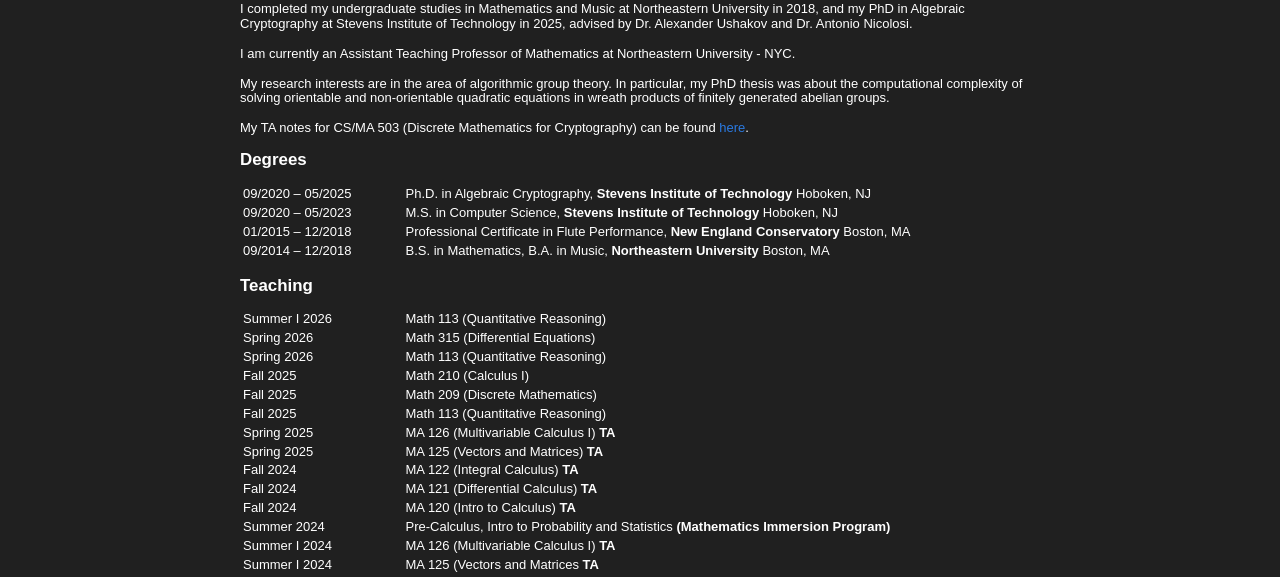
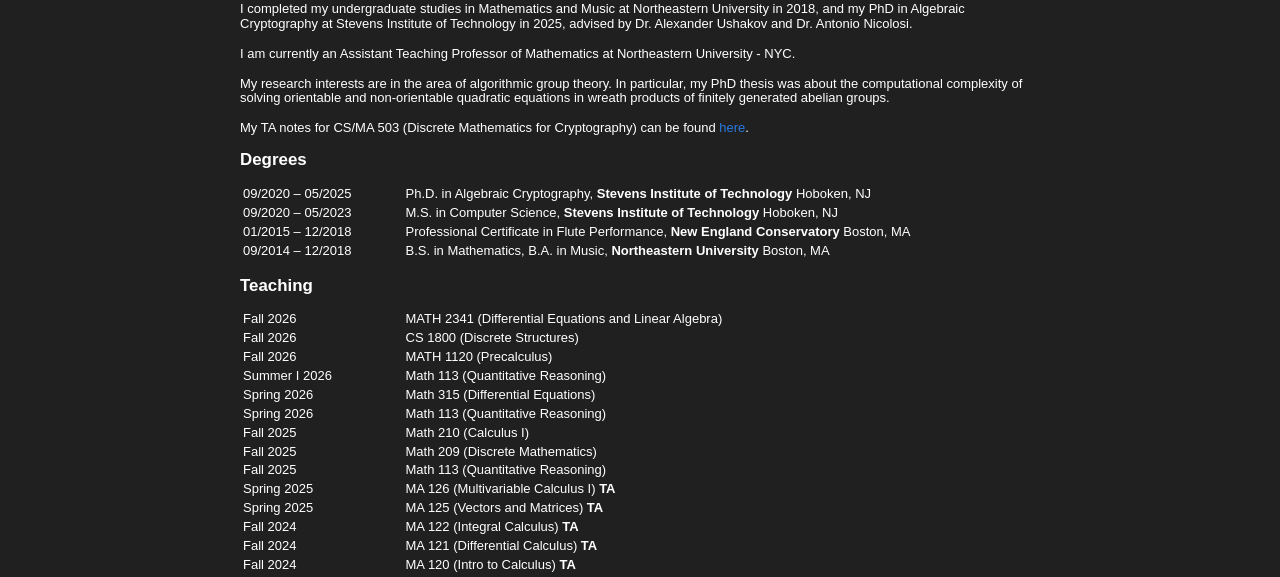
Before and after one commit to chloeweiers/chloeweiers.github.io, a plain HTML site: page index.html in a window 1280 px wide. Shown: the part 222-799 px from the top of the page. Drawn offline with Linux system fonts and the light colour scheme.

Commit message:
Update index.html

```diff
--- a/index.html
+++ b/index.html
@@ -85,7 +85,19 @@
     <h2 class="section-title">Teaching</h2>
     <table class="cv-table">
         <tr>
-            <td style="width: 140px;">Summer I 2026</td>
+            <td style="width: 140px;">Fall 2026</td>
+            <td>MATH 2341 (Differential Equations and Linear Algebra)</td>
+        </tr>
+        <tr>
+            <td>Fall 2026</td>
+            <td>CS 1800 (Discrete Structures)</td>
+        </tr>
+        <tr>
+            <td>Fall 2026</td>
+            <td>MATH 1120 (Precalculus)</td>
+        </tr>
+        <tr>
+            <td>Summer I 2026</td>
             <td>Math 113 (Quantitative Reasoning)</td>
         </tr>
         <tr>
```
